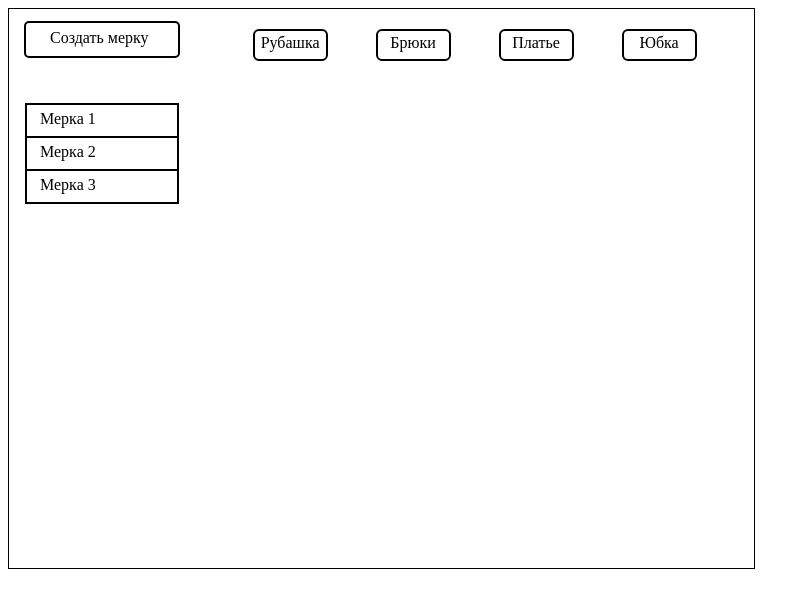
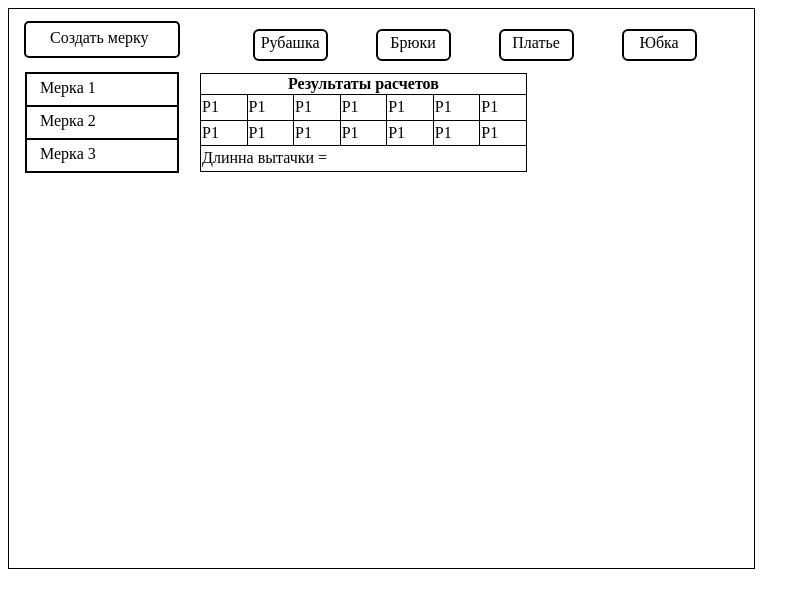
Before and after one commit to drda3x/SandraSewing-v2, a plain HTML site: page static/html-макет главного окна.html in a window 1280 px wide. Shown: the whole page, without its empty margins (0-810 px from the left). Drawn offline with Linux system fonts and the light colour scheme.

Commit message:
Сделана таблица с результатами. Доработана верстка

```diff
--- a/static/html-макет главного окна.html
+++ b/static/html-макет главного окна.html
@@ -18,6 +18,7 @@
         </span>
     </div>
     <div id="lower_container">
+        <div id="left">
             <div id="dimensions_menu">
                 <ul id="dimensions">
                     <li class="current_dim">
@@ -50,5 +51,39 @@
                 </ul>
             </div>
         </div>
+        <div id="right">
+            <div id="calc_results">
+                <table id="results">
+                    <thead>
+                        <tr><th colspan="7">Результаты расчетов</th></tr>
+                    </thead>
+                    <tbody>
+                        <tr>
+                            <td>Р1</td>
+                            <td>Р1</td>
+                            <td>Р1</td>
+                            <td>Р1</td>
+                            <td>Р1</td>
+                            <td>Р1</td>
+                            <td>Р1</td>
+                        </tr>
+                        <tr>
+                            <td>Р1</td>
+                            <td>Р1</td>
+                            <td>Р1</td>
+                            <td>Р1</td>
+                            <td>Р1</td>
+                            <td>Р1</td>
+                            <td>Р1</td>
+                        </tr>
+                        <tr>
+                            <td colspan="7">Длинна вытачки = </td>
+                        </tr>
+                    </tbody>
+                </table>
+            </div>
+        </div>
+
+    </div>
 </body>
 </html>
--- a/static/main.css
+++ b/static/main.css
@@ -5,11 +5,24 @@ body {
     width: 197mm;
 }
 #upper_container {
-    height: 64px;
+    height: 14px;
     padding: 15px;
 }
 #lower_container {
-    height: 123mm;
+    height: 515px;
+}
+#left {
+    display: inline-table;
+    height: inherit;
+    width: 20%;
+    z-index: 1;
+}
+#right {
+    display: inline-table;
+    height: 121px;
+    position: relative;
+    width: 76%;
+    z-index: 1;
 }
 #create_dimension_btn {
     border: 2px solid #000000;
@@ -67,7 +80,7 @@ body {
     background-color: #E6E6E6;
 }
 .current_dim:hover .sub_menu {
-    display: inline;
+    display: inline-block;
 }
 .sub_menu {
     display: none;
@@ -76,10 +89,12 @@ body {
     position: absolute;
     top: auto;
 }
+
 .sub_menu_list {
-    list-style: none;
+    list-style: none outside none;
 }
 .sub_menu_item {
+    background: none repeat scroll 0 0 #FFFFFF;
     border-left: 2px solid;
     border-right: 2px solid;
     border-top: 2px solid;
@@ -89,6 +104,7 @@ body {
     padding: 5px 0 0 1px;
     text-align: center;
     width: 73px;
+    z-index: 99;
 }
 .sub_menu_item:hover {
     background-color: #E6E6E6;
@@ -96,3 +112,20 @@ body {
 .last_dim {
     border-bottom: 2px solid;
 }
+#calc_results {
+    margin: 20px 0 0 17px;
+    width: inherit;
+}
+#results {
+    border: 1px solid #000000;
+    border-collapse: collapse;
+    width: inherit;
+}
+#results th {
+    border: 1px solid #000000;
+}
+#results td {
+    border: 1px solid #000000;
+    height: 22.5px;
+    width: 15px;
+}
```
Lines whose indentation alone changed are shown as unchanged.
